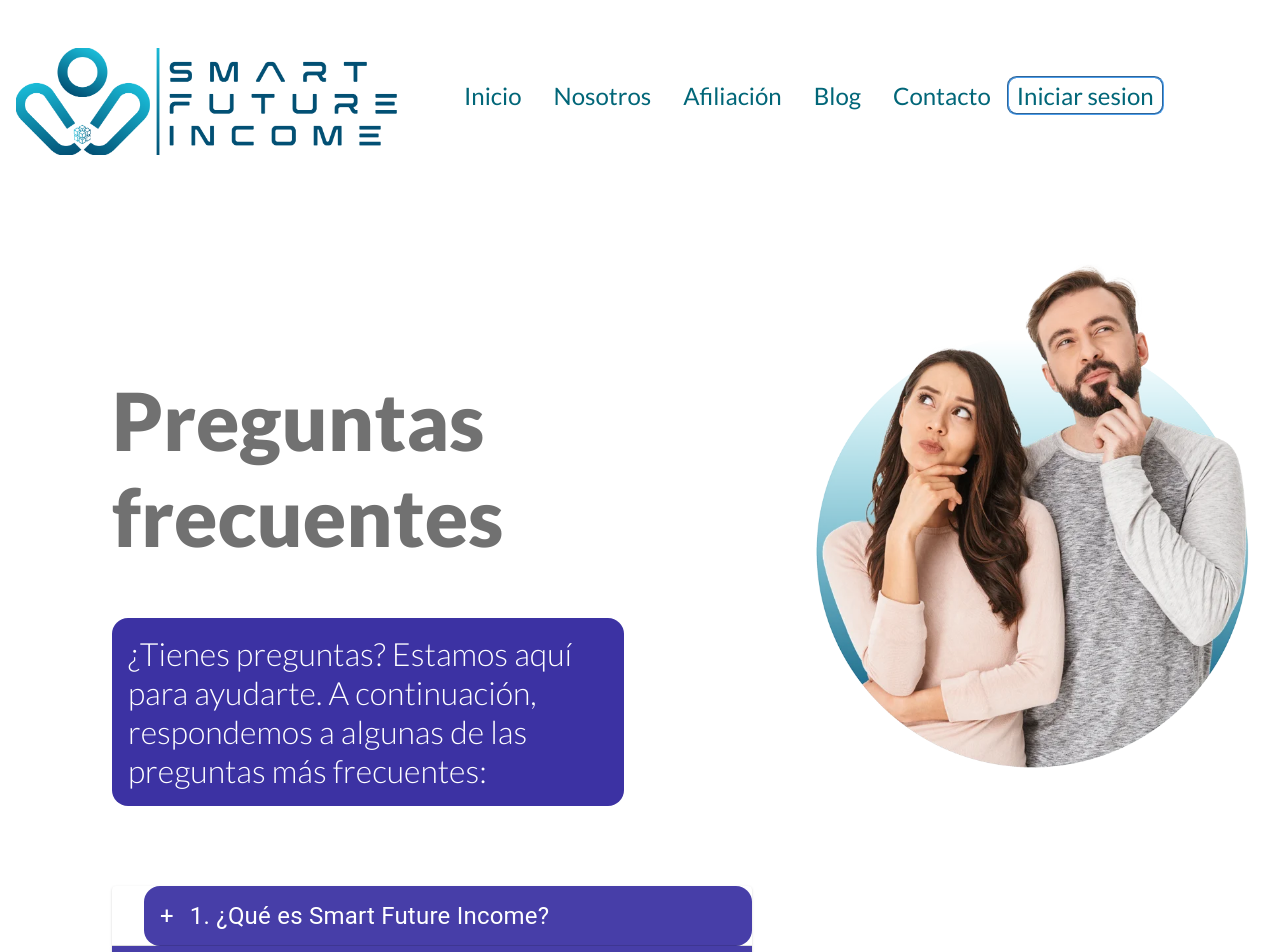
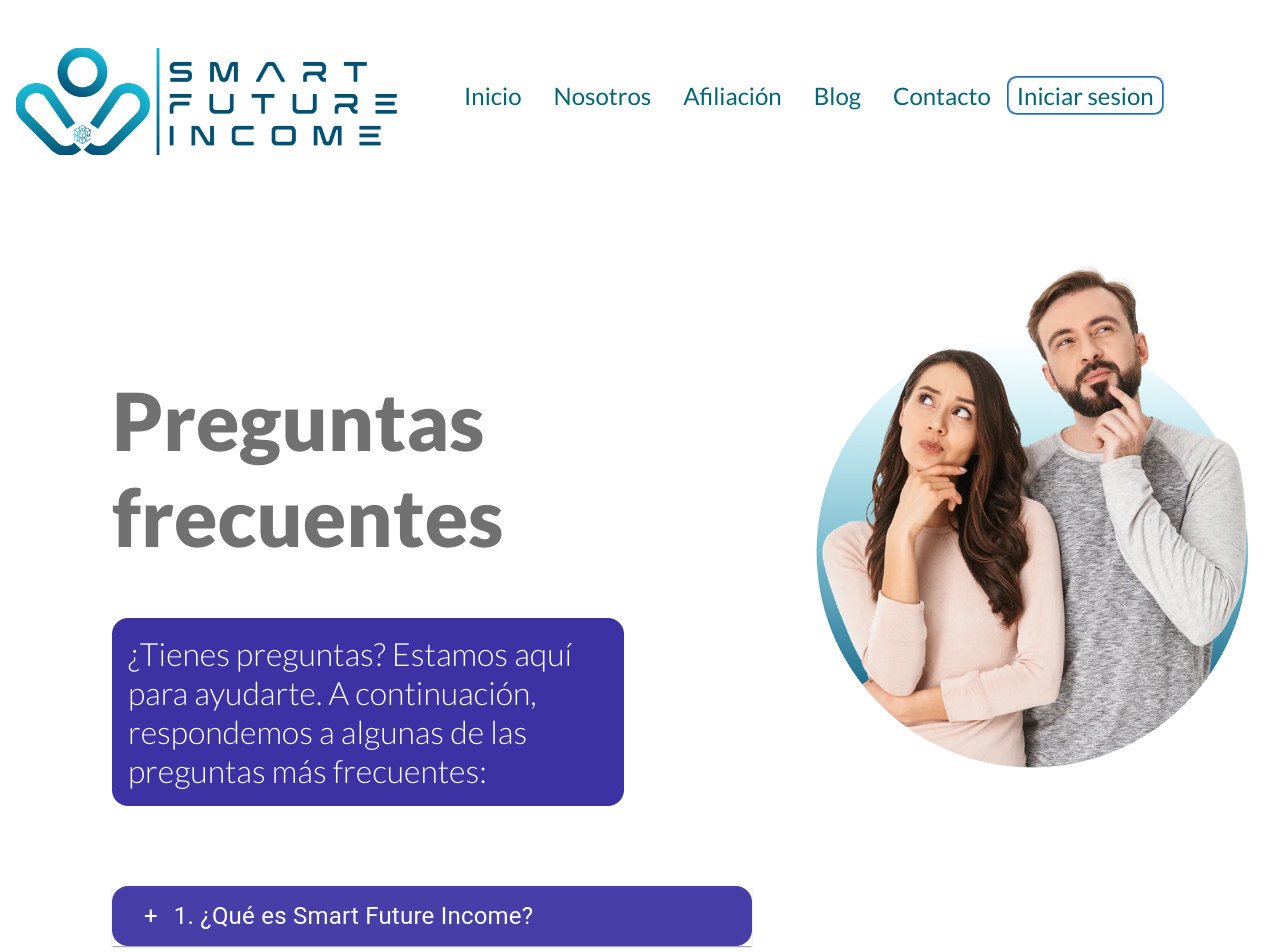
Before and after one commit to ivanmacedonio/SFIpage, a React (Vite) app: page /faq in a window 1280 px wide. Shown: the top 952 px of the page. Built offline with nearby package versions, Linux system fonts and the light colour scheme.

Commit message:
fix accordeon

```diff
--- a/src/styles/acordeonfaq.css
+++ b/src/styles/acordeonfaq.css
@@ -7,9 +7,16 @@
 #panel1a-header, #panel2a-header{
     background-color: rgba(59, 50, 163, 0.938);
     color: white;
+    margin-left: 0 !important;
+    border-radius: 1rem;
+    margin-top: 1rem;
 }
 
 #panel1a-header p::before, #panel2a-header p::before{
     content: '+';
     margin-right: 1rem;
 }
+
+.acordeon p{
+    margin-left: 1rem;;
+}
```
